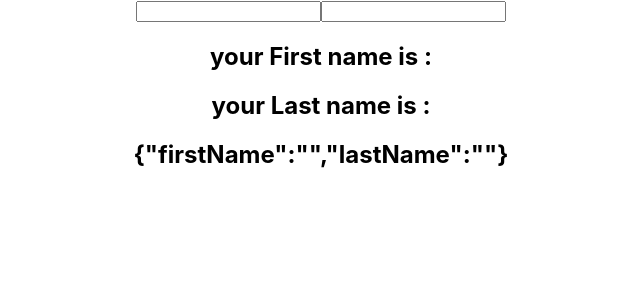
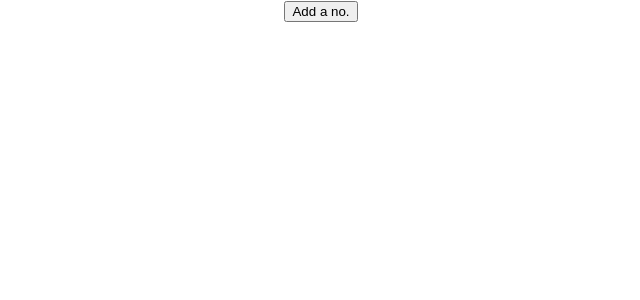
Before and after one commit to Sachin-Sendhav/REACT-HOOKS, a React (Create React App) app: page / in a window 1280 px wide. Shown: the top 300 px of the page, without its empty margins (319-959 px from the left). Built offline with nearby package versions, Linux system fonts and the light colour scheme.

Commit message:
useState with array

```diff
--- a/src/App.js
+++ b/src/App.js
@@ -5,11 +5,13 @@ import HookCounter from './Comopnents/HookCounter';
 import HookConterTwo from './Comopnents/HookConterTwo';
 import ClassCounterTwo from './Comopnents/ClassCounterTwo';
 import HookCounterThree from './Comopnents/HookCounterThree';
+import HookCounterFour from './Comopnents/HookCounterFour';
 
 function App() {
   return (
     <div className="App">
-      <HookCounterThree />
+      <HookCounterFour />
+      {/*<HookCounterThree />*/}
       {/*<ClassCounterTwo />*/}
       {/*<HookConterTwo />*/}
       {/* <HookCounter />*/}
--- /dev/null
+++ b/src/Comopnents/HookCounterFour.js
@@ -0,0 +1,26 @@
+import React,{useState} from 'react'
+
+function HookCounterFour() {
+
+    const [items, setItems] = useState([])
+
+    const addItems =() =>{
+
+        setItems([...items,{
+            id : items.length,
+            value : Math.floor(Math.random()*100) + 1
+        }])
+    }
+    return (
+        <div>
+            <button onClick={addItems}>Add a no.</button>
+            <ul>
+                {items.map(items=>(
+                    <li key={items.id}>{items.value}</li>
+                ))}
+            </ul>
+        </div>
+    )
+}
+
+export default HookCounterFour
```
